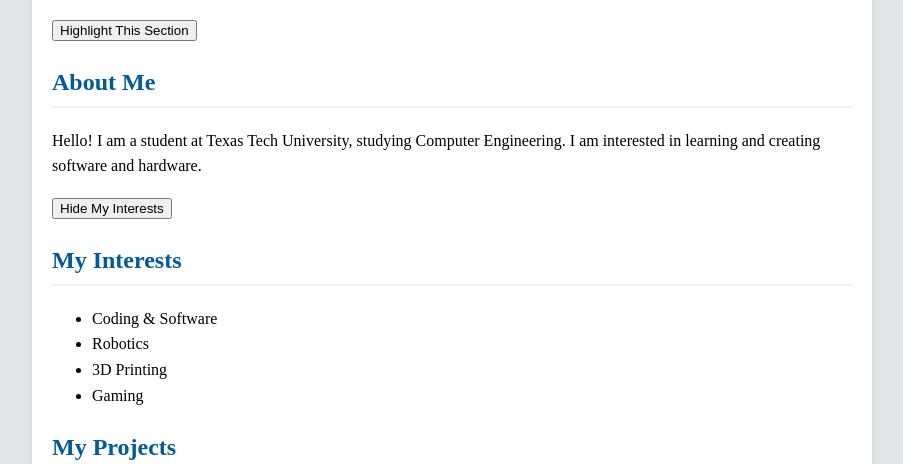
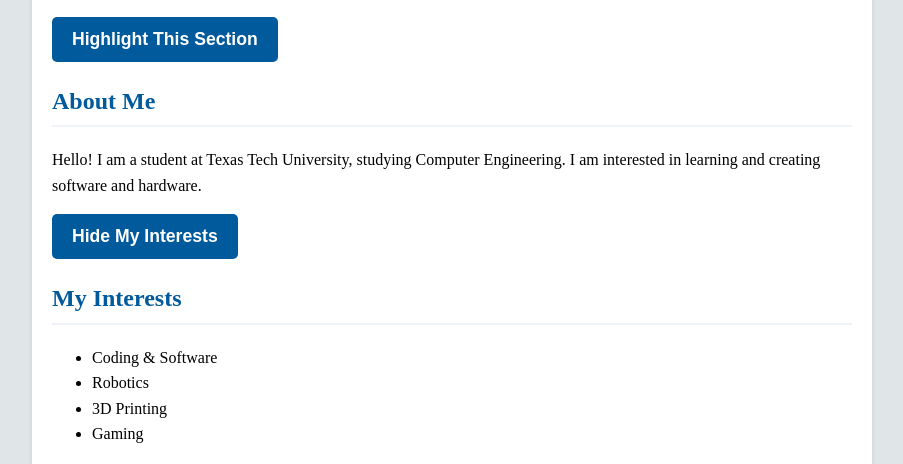
Before and after one commit to Erik-Tech67/my-portfolio, a plain HTML site: page index.html in a window 1280 px wide. Shown: the part 336-800 px from the top of the page, without its empty margins (188-1091 px from the left). Drawn offline with Linux system fonts and the light colour scheme.

Commit message:
Changed styling on JS buttons

```diff
--- a/css/styles.css
+++ b/css/styles.css
@@ -159,3 +159,39 @@ tbody tr:hover {
     padding-left: 15px;
     border-radius: 4px;
 }
+
+.highlight-btn {
+    background-color: #005a9c;
+    color: white;
+    padding: 12px 20px;
+    border: none;
+    border-radius: 5px;
+    font-size: 1.1em;
+    font-weight: bold;
+    cursor: pointer;
+    transition: background-color 0.2s;
+}
+
+.hide-interests-btn {
+    background-color: #005a9c;
+    color: white;
+    padding: 12px 20px;
+    border: none;
+    border-radius: 5px;
+    font-size: 1.1em;
+    font-weight: bold;
+    cursor: pointer;
+    transition: background-color 0.2s;
+}
+
+.show-email-btn {
+    background-color: #005a9c;
+    color: white;
+    padding: 12px 20px;
+    border: none;
+    border-radius: 5px;
+    font-size: 1.1em;
+    font-weight: bold;
+    cursor: pointer;
+    transition: background-color 0.2s;
+}
--- a/index.html
+++ b/index.html
@@ -16,7 +16,7 @@
 
     <main>
         <section class="about-me" id="about-section">
-            <button id="highlight-btn">Highlight This Section</button>
+            <button id="highlight-btn" class="highlight-btn">Highlight This Section</button>
             <h2>About Me</h2>
             <p>
                 Hello! I am a student at Texas Tech University, studying Computer Engineering.
@@ -25,7 +25,7 @@
         </section>
 
         <section class="interests">
-            <button id="toggle-btn">Hide My Interests</button>
+            <button id="toggle-btn" class="hide-interests-btn">Hide My Interests</button>
             <h2>My Interests</h2>
             <ul id="interests-list">
                 <li>Coding & Software</li>
@@ -110,7 +110,7 @@
     </main>
 
     <footer>
-        <button id="contact-btn">Show My Email</button>
+        <button id="contact-btn" class="show-email-btn">Show My Email</button>
         <p id="email-display"></p>
 
         <p>&copy; 2025 Erik Larsen</p>
```
